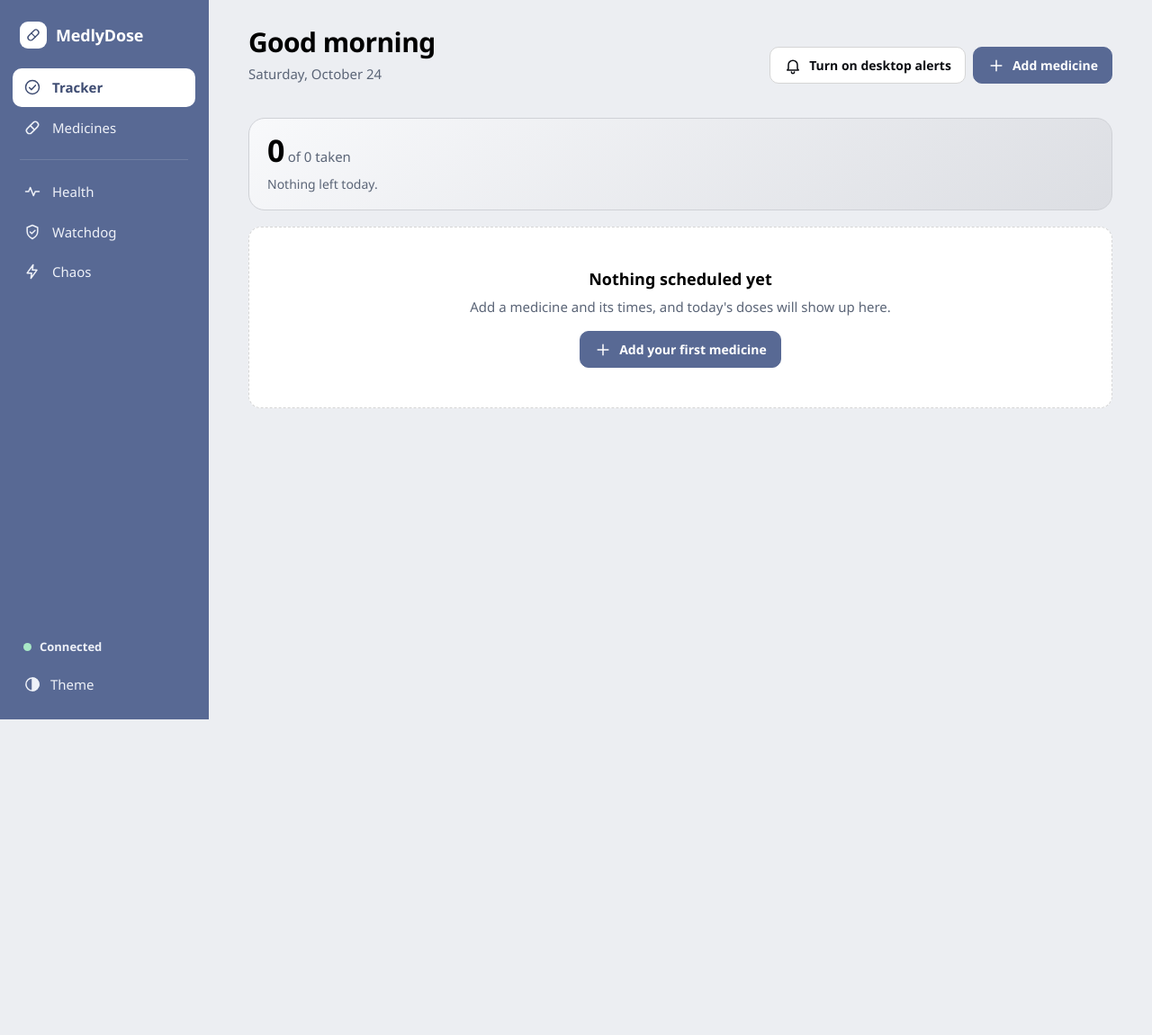
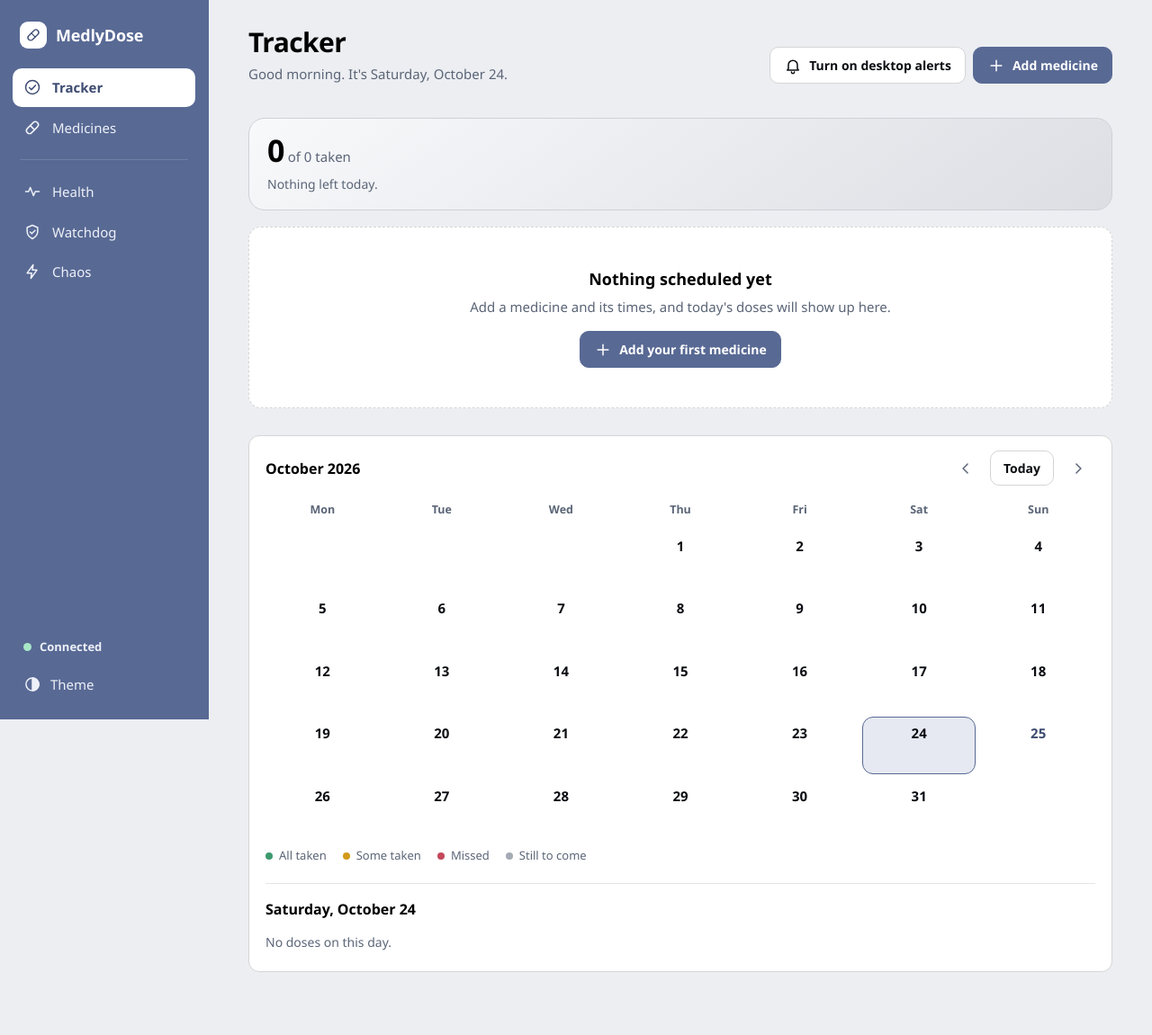
Before and after one commit to bansalc-1221/MedlyDose, a Flask app: page /tracker in a window 1280 px wide. Shown: the whole page at 90% size. Before the commit the page ends 800 px from the top, so only its background shows below. Run offline with Flask 3, Linux system fonts and the light colour scheme; data comes from the database, SQL or seed files in the repository; data that the repository does not hold is empty.

Commit message:
Update Today, Medicines and Health pages

```diff
--- a/app/templates/dashboard.html
+++ b/app/templates/dashboard.html
@@ -4,7 +4,7 @@
 {% block head %}
   <div>
     <h1>System health</h1>
-    <p class="sub">Every part of MedTracker, checked live. Green is normal, amber means it is handling a problem, red means it has failed and has not recovered yet.</p>
+    <p class="sub">Every part of MedlyDose, checked live. Green is normal, amber means it is handling a problem, red means it has failed and has not recovered yet.</p>
   </div>
   <span class="live" id="live">Live</span>
 {% endblock %}
--- a/app/templates/index.html
+++ b/app/templates/index.html
@@ -1,9 +1,9 @@
 {% extends "base.html" %}
-{% block title %}Today{% endblock %}
+{% block title %}Tracker{% endblock %}
 
 {% block head %}
   <div>
-    <h1 id="greeting">Today</h1>
+    <h1>Tracker</h1>
     <p class="sub" id="datestr"></p>
   </div>
   <div class="head-actions">
@@ -33,19 +33,39 @@
     <p>Every dose has been taken. Your history is saved on the Medicines page.</p>
     <a class="btn" href="/medicines#taken">See what you've taken</a>
   </div>
+
+  <section class="panel cal" aria-label="Calendar">
+    <div class="cal-head">
+      <h2 class="section-title" id="cal-title"></h2>
+      <div class="cal-nav">
+        <button class="icon-btn" id="cal-prev" type="button" aria-label="Previous month"><svg class="ic"><use href="#i-chev-l"/></svg></button>
+        <button class="btn sm" id="cal-today" type="button">Today</button>
+        <button class="icon-btn" id="cal-next" type="button" aria-label="Next month"><svg class="ic"><use href="#i-chev-r"/></svg></button>
+      </div>
+    </div>
+    <div class="cal-grid" id="cal-grid"></div>
+    <div class="cal-key" aria-hidden="true">
+      <span><i style="background:var(--ok-dot)"></i>All taken</span>
+      <span><i style="background:var(--warn-dot)"></i>Some taken</span>
+      <span><i style="background:var(--bad-dot)"></i>Missed</span>
+      <span><i style="background:var(--muted);opacity:.55"></i>Still to come</span>
+    </div>
+    <div class="cal-day" id="cal-day"></div>
+  </section>
 {% endblock %}
 
 {% block scripts %}
 <script>
 (function () {
   const { $, esc, api, poll, toast } = MT;
-  const lastHtml = { doses: "", cells: "", count: "", notices: "" };
+  const lastHtml = { doses: "", cells: "", count: "", notices: "", calgrid: "", calday: "" };
   const seenDue = new Set();
   let firstLoad = true;
+  let lastProgress = null;
 
   const h = new Date().getHours();
-  $("#greeting").textContent = h < 12 ? "Good morning" : h < 17 ? "Good afternoon" : "Good evening";
-  $("#datestr").textContent = new Date().toLocaleDateString([], { weekday: "long", day: "numeric", month: "long" });
+  const hello = h < 12 ? "Good morning" : h < 17 ? "Good afternoon" : "Good evening";
+  $("#datestr").textContent = hello + ". It's " + new Date().toLocaleDateString([], { weekday: "long", day: "numeric", month: "long" }) + ".";
 
   function setHtml(key, el, html) {
     if (lastHtml[key] !== html) { el.innerHTML = html; lastHtml[key] = html; }
@@ -141,7 +161,7 @@
     const waiting = d.doses.filter(x => x.state !== "scheduled");
     announce(waiting);
     firstLoad = false;
-    document.title = (waiting.length ? "(" + waiting.length + ") " : "") + "Today · MedTracker";
+    document.title = (waiting.length ? "(" + waiting.length + ") " : "") + "Tracker · MedlyDose";
 
     $("#empty").hidden = d.total > 0;
     $("#alldone").hidden = !(d.total > 0 && d.doses.length === 0);
@@ -161,7 +181,75 @@
       `<svg class="ic"><use href="#i-${x.taken ? "check" : "pill"}"/></svg></span>`).join(""));
 
     setHtml("doses", $("#doses"), d.doses.map(rowHtml).join(""));
+
+    const progress = d.done + "/" + d.total;     // a dose was taken, or a medicine added or removed: refresh the calendar
+    if (progress !== lastProgress) { lastProgress = progress; calRefresh(); }
   }
+
+  /* ---------- Calendar: every day, daily medicines included ---------- */
+  const pad = n => String(n).padStart(2, "0");
+  const ymd = d => d.getFullYear() + "-" + pad(d.getMonth() + 1) + "-" + pad(d.getDate());
+  const cal = { month: ymd(new Date()).slice(0, 7), selected: ymd(new Date()), data: null };
+  const STATUS = { taken: "Taken", missed: "Missed", due: "Due now", scheduled: "Scheduled" };
+
+  function monthLabel(ym) {
+    return new Date(+ym.slice(0, 4), +ym.slice(5, 7) - 1, 1).toLocaleDateString([], { month: "long", year: "numeric" });
+  }
+  function shiftMonth(delta) {
+    const d = new Date(+cal.month.slice(0, 4), +cal.month.slice(5, 7) - 1 + delta, 1);
+    cal.month = ymd(d).slice(0, 7);
+    calRefresh();
+  }
+
+  function drawGrid() {
+    const d = cal.data;
+    $("#cal-title").textContent = monthLabel(cal.month);
+    if (!d) return;
+    let html = ["Mon", "Tue", "Wed", "Thu", "Fri", "Sat", "Sun"].map(w => `<div class="cal-wd">${w}</div>`).join("");
+    html += '<div class="cal-blank"></div>'.repeat(d.first_weekday);
+    for (let i = 1; i <= d.days_in_month; i++) {
+      const key = cal.month + "-" + pad(i), x = d.days[key] || { total: 0, taken: 0, missed: 0 };
+      let st = "";
+      if (x.total) st = x.missed ? "miss" : x.taken === x.total ? "all" : x.taken ? "part" : "todo";
+      const label = new Date(key + "T00:00:00").toLocaleDateString([], { weekday: "long", day: "numeric", month: "long" }) +
+        (x.total ? ". " + x.taken + " of " + x.total + " taken" + (x.missed ? ", " + x.missed + " missed" : "") : ". No doses");
+      html += `<button type="button" class="cal-btn ${st} ${key === d.today ? "is-today" : ""} ${key === cal.selected ? "is-selected" : ""}" ` +
+        `data-date="${key}" aria-label="${esc(label)}" aria-pressed="${key === cal.selected}">` +
+        `<span class="cal-num">${i}</span><span class="cal-dot"></span><span class="cal-count">${x.total ? x.taken + "/" + x.total : ""}</span></button>`;
+    }
+    setHtml("calgrid", $("#cal-grid"), html);
+  }
+
+  function drawDay(r) {
+    const nice = new Date(r.date + "T00:00:00").toLocaleDateString([], { weekday: "long", day: "numeric", month: "long" });
+    const rows = r.doses.map(x =>
+      `<li><span class="t">${esc(x.time)}</span><span class="n">${esc(x.name)} <small>· ${esc(x.dose)}${x.removed ? " · removed" : ""}</small></span>` +
+      `<span class="s ${x.status}">${STATUS[x.status]}${x.taken_at ? " at " + esc(x.taken_at.slice(11, 16)) : ""}</span></li>`).join("");
+    setHtml("calday", $("#cal-day"), `<h3>${esc(nice)}${r.date === r.today ? " (today)" : ""}</h3>` +
+      (rows ? `<ul class="cal-list">${rows}</ul>` : '<p class="cal-empty">No doses on this day.</p>'));
+  }
+
+  async function calRefresh() {
+    try {
+      cal.data = await api("/api/calendar?month=" + cal.month);
+      drawGrid();
+      drawDay(await api("/api/calendar/day?date=" + cal.selected));
+    } catch (e) { /* the connection light already says so */ }
+  }
+
+  $("#cal-prev").addEventListener("click", () => shiftMonth(-1));
+  $("#cal-next").addEventListener("click", () => shiftMonth(1));
+  $("#cal-today").addEventListener("click", () => {
+    cal.selected = ymd(new Date()); cal.month = cal.selected.slice(0, 7); calRefresh();
+  });
+  $("#cal-grid").addEventListener("click", e => {
+    const b = e.target.closest("[data-date]");
+    if (!b) return;
+    cal.selected = b.dataset.date;
+    drawGrid();
+    api("/api/calendar/day?date=" + cal.selected).then(drawDay).catch(() => {});
+  });
+  setInterval(calRefresh, 30000);      // a new day, or a change from another tab
 
   const load = poll(async () => { render(await api("/api/today")); }, 3000);
   window.addEventListener("meds-changed", load);
--- a/app/templates/medicines.html
+++ b/app/templates/medicines.html
@@ -86,7 +86,7 @@
       sel.value = names.includes(keep) ? keep : "";
       lastNames = namesKey;
     }
-    sel.hidden = names.length < 2;
+    sel.hidden = names.length < 1;
 
     const rows = sel.value ? historyRows.filter(r => r.name === sel.value) : historyRows;
     $("#history-empty").hidden = historyRows.length > 0;
```
